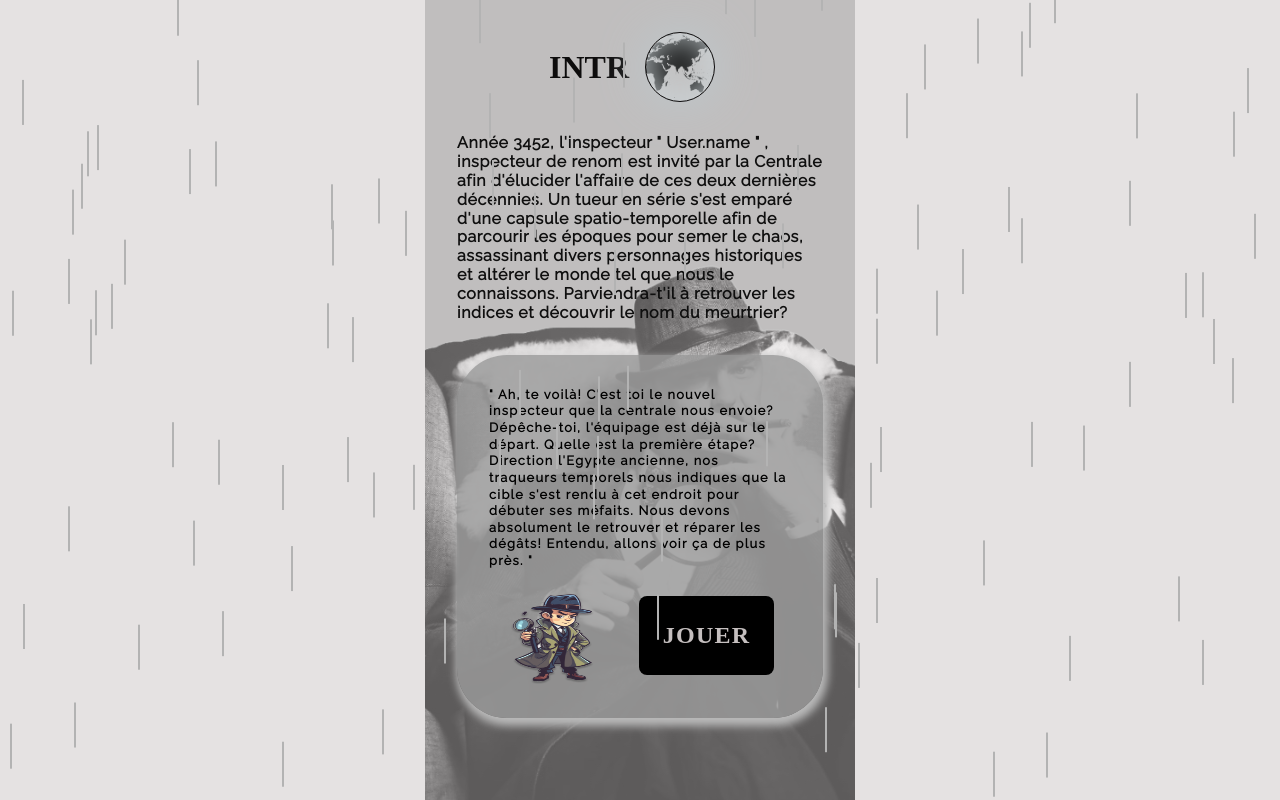
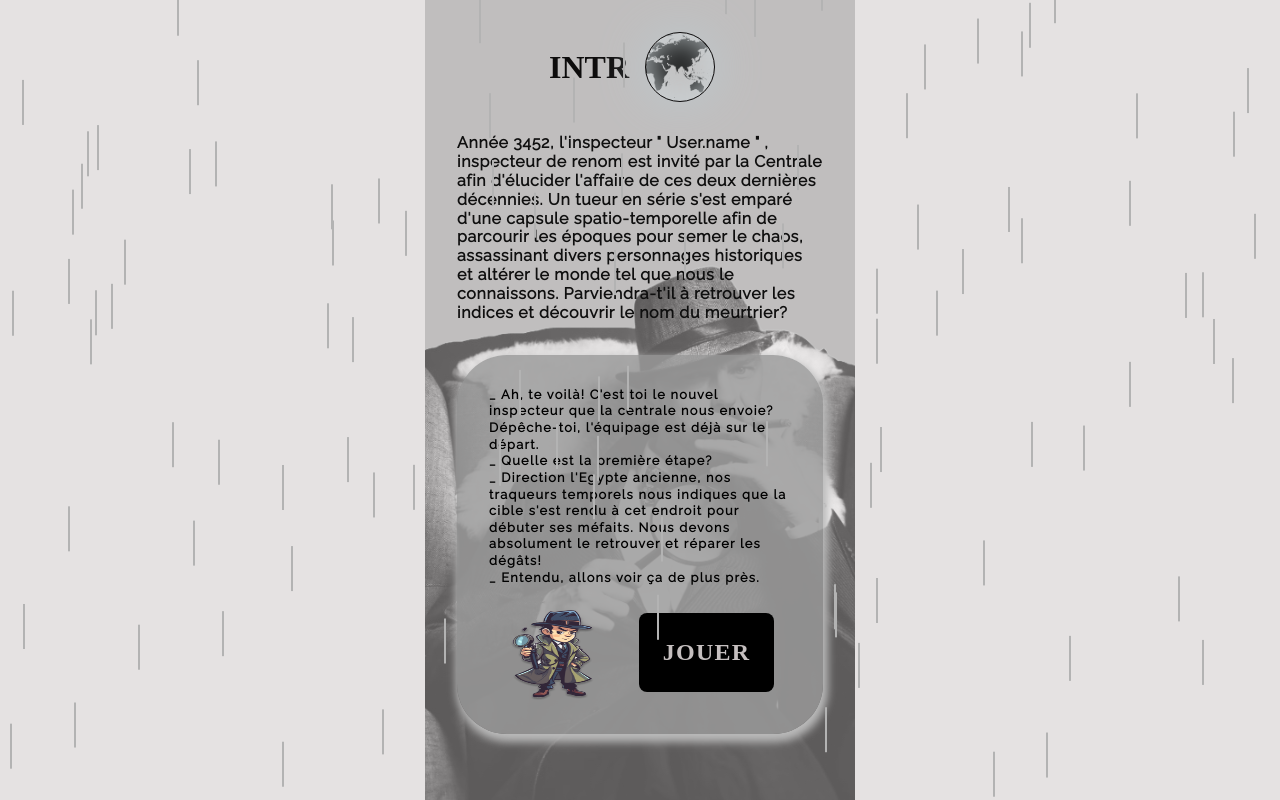
Before and after one commit to WildCodeSchool-2024-02/JS-RemoteFR-CodeOfWar-P2-ReplitAfterMe, a React (Vite) app in the folder client/: page /intro in a window 1280 px wide. Built offline with nearby package versions, Linux system fonts and the light colour scheme; a web font is replaced by a local one.

Commit message:
modified intro.jsx

```diff
--- a/client/src/components/Intro.jsx
+++ b/client/src/components/Intro.jsx
@@ -30,13 +30,20 @@ export default function Intro() {
         </div>
         <div className="firstIntro">
           <p>
-            " Ah, te voilà! C'est toi le nouvel inspecteur que la centrale nous
-            envoie? Dépêche-toi, l'équipage est déjà sur le départ. Quelle est
-            la première étape? Direction l'Egypte ancienne, nos traqueurs
-            temporels nous indiques que la cible s'est rendu à cet endroit pour
-            débuter ses méfaits. Nous devons absolument le retrouver et réparer
-            les dégâts! Entendu, allons voir ça de plus près. "
+            _ Ah, te voilà! C'est toi le nouvel inspecteur que la centrale nous
+            envoie? Dépêche-toi, l'équipage est déjà sur le départ.
           </p>
+
+          <p> _ Quelle est la première étape?</p>
+
+          <p>
+            {" "}
+            _ Direction l'Egypte ancienne, nos traqueurs temporels nous indiques
+            que la cible s'est rendu à cet endroit pour débuter ses méfaits.
+            Nous devons absolument le retrouver et réparer les dégâts!
+          </p>
+
+          <p> _ Entendu, allons voir ça de plus près.</p>
           <div className="introGame">
             <img src={detective} alt="detective" />
             <Link to={`/quizz/${chapter}`} className="playGame">
```
